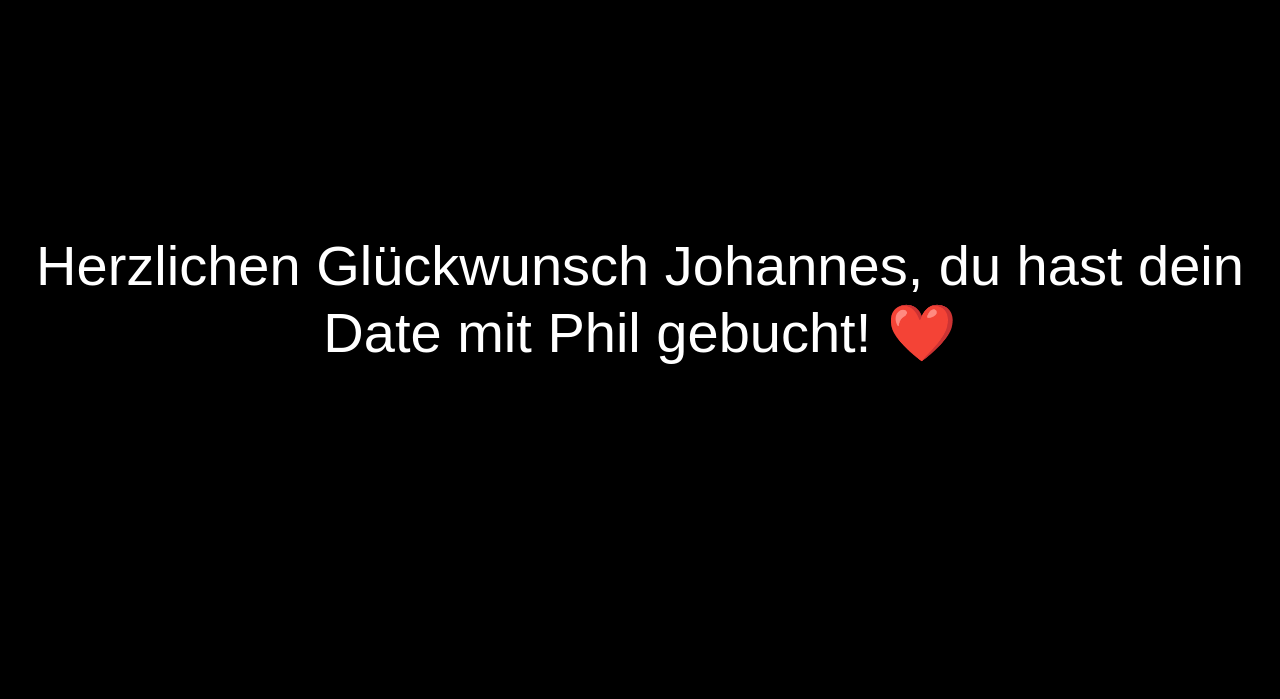
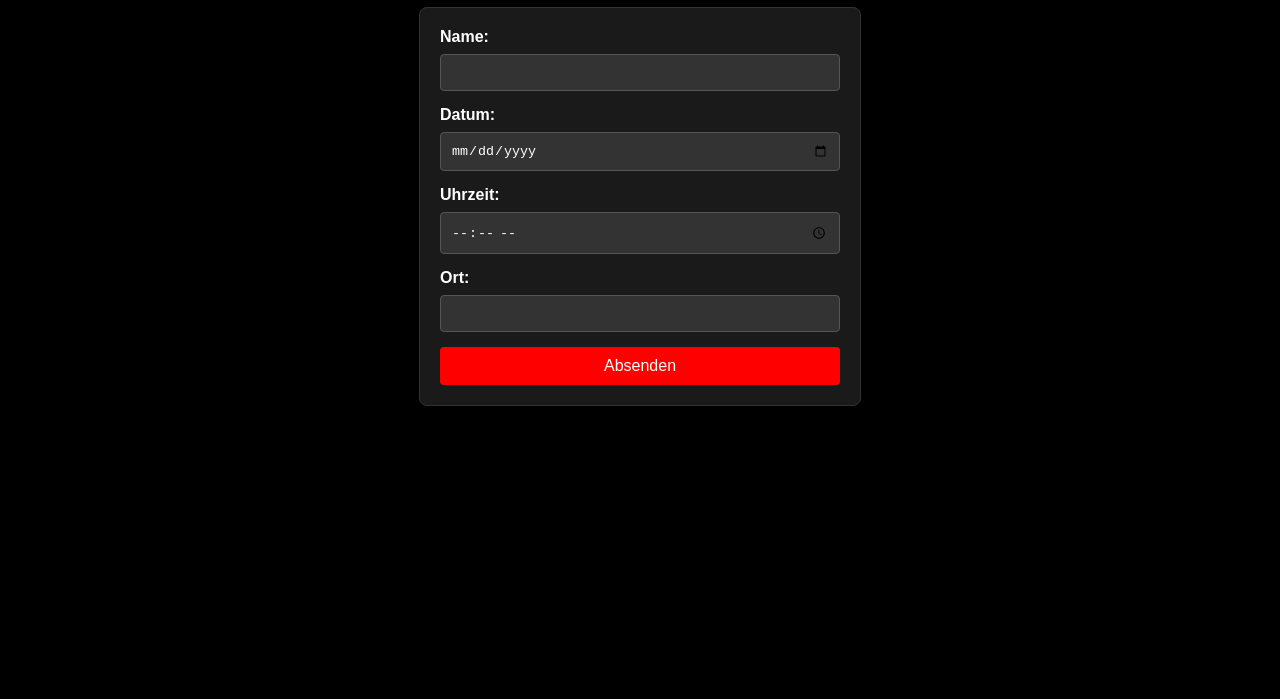
Before and after one commit to philxlng/Bestaetigung, a plain HTML site: page index.html in a window 1280 px wide. Shown: the part 101-800 px from the top of the page. Drawn offline with Linux system fonts and the light colour scheme.

Commit message:
Update index.html

```diff
--- a/index.html
+++ b/index.html
@@ -1,67 +1,114 @@
-
 <!DOCTYPE html>
 <html lang="de">
 <head>
     <meta charset="UTF-8">
     <meta name="viewport" content="width=device-width, initial-scale=1.0">
-    <title>Terminbestätigung</title>
+    <title>Terminbuchung</title>
     <style>
-        /* CSS für den schwarzen Hintergrund und die zentrierte Nachricht */
+        /* CSS für den schwarzen Hintergrund und das Layout */
         body {
             background-color: black;
-            color: white; /* Textfarbe auf Weiß gesetzt */
+            color: white;
             font-family: Arial, sans-serif;
-            display: flex;
-            justify-content: center;
-            align-items: center;
-            height: 100vh;
-            margin: 0;
-            text-align: center;
+            padding: 20px;
         }
 
-        .confirmation-message {
-            font-size: 3.5em; /* Noch größere Schrift */
-            color: white; /* Textfarbe auf Weiß gesetzt */
-            line-height: 1.2;
-            padding: 20px;
-            /* Umrandung und Schatten entfernt */
-
-            /* CSS-Animation für das 3x Aufblinken */
-            animation: flash 1.5s ease-in-out 3; /* Blitzt 3x (1.5s Dauer) */
-            animation-fill-mode: forwards; /* Behält den Zustand nach der Animation bei */
+        h1 {
+            text-align: center;
+            color: #FF0000; /* Rote Akzentfarbe */
         }
 
-        strong {
-            font-weight: 900;
-            color: #FF0000; /* Namen in Rot hervorheben */
+        form {
+            max-width: 400px;
+            margin: 0 auto;
+            padding: 20px;
+            border: 1px solid #333;
+            border-radius: 8px;
+            background-color: #1a1a1a;
         }
 
-        /* Definition der Blink-Animation */
-        @keyframes flash {
-            0%, 100% {
-                opacity: 1;
-                color: white; /* Statische Farbe am Anfang und Ende */
-            }
-            15%, 45%, 75% {
-                opacity: 0.1;
-                color: #FF0000; /* Rotes Blinken */
-            }
+        label {
+            display: block;
+            margin-bottom: 8px;
+            font-weight: bold;
         }
 
-        /* Responsive Anpassungen */
-        @media (max-width: 600px) {
-            .confirmation-message {
-                font-size: 2em;
-                max-width: 90%;
-            }
+        input[type="text"],
+        input[type="date"],
+        input[type="time"] {
+            width: 100%;
+            padding: 10px;
+            margin-bottom: 15px;
+            border: 1px solid #555;
+            border-radius: 4px;
+            box-sizing: border-box;
+            background-color: #333;
+            color: white;
+        }
+
+        button {
+            background-color: #FF0000; /* Rote Akzentfarbe */
+            color: white;
+            padding: 10px 15px;
+            border: none;
+            border-radius: 4px;
+            cursor: pointer;
+            font-size: 16px;
+            width: 100%;
+            transition: background-color 0.3s;
+        }
+
+        button:hover {
+            background-color: #cc0000; /* Dunkleres Rot beim Hovern */
         }
     </style>
 </head>
 <body>
 
-    <div class="confirmation-message">
-        Herzlichen Glückwunsch Johannes, du hast dein Date mit Phil gebucht! ❤️
-    </div>
+    <h1>Terminbuchung</h1>
+
+    <form action="https://formsubmit.co/phillange@me.com>" method="POST">
+
+        <input type="hidden" name="_next" value="https://philxlng.github.io/Bestaetigung/" />
+
+        <input type="hidden" name="_captcha" value="false">
+
+        <input type="hidden" name="_subject" value="Neue Terminbuchung für Johannes und Phil!">
+
+        <label for="name">Name:</label>
+        <input type="text" id="name" name="Name" required>
+
+        <label for="datum">Datum:</label>
+        <input type="date" id="datum" name="Datum" required>
+
+        <label for="uhrzeit">Uhrzeit:</label>
+        <input type="time" id="uhrzeit" name="Uhrzeit" required>
+
+        <label for="ort">Ort:</label>
+        <input type="text" id="ort" name="Ort" required>
+
+        <button type="submit">Absenden</button>
+    </form>
+
+    <script>
+        function getTodayDate() {
+            const now = new Date();
+            const year = now.getFullYear();
+            let month = now.getMonth() + 1;
+            let day = now.getDate();
+
+            if (month < 10) {
+                month = '0' + month;
+            }
+            if (day < 10) {
+                day = '0' + day;
+            }
+
+            return `${year}-${month}-${day}`;
+        }
+
+        document.getElementById('datum').min = getTodayDate();
+    </script>
 
 </body>
 </html>
```
